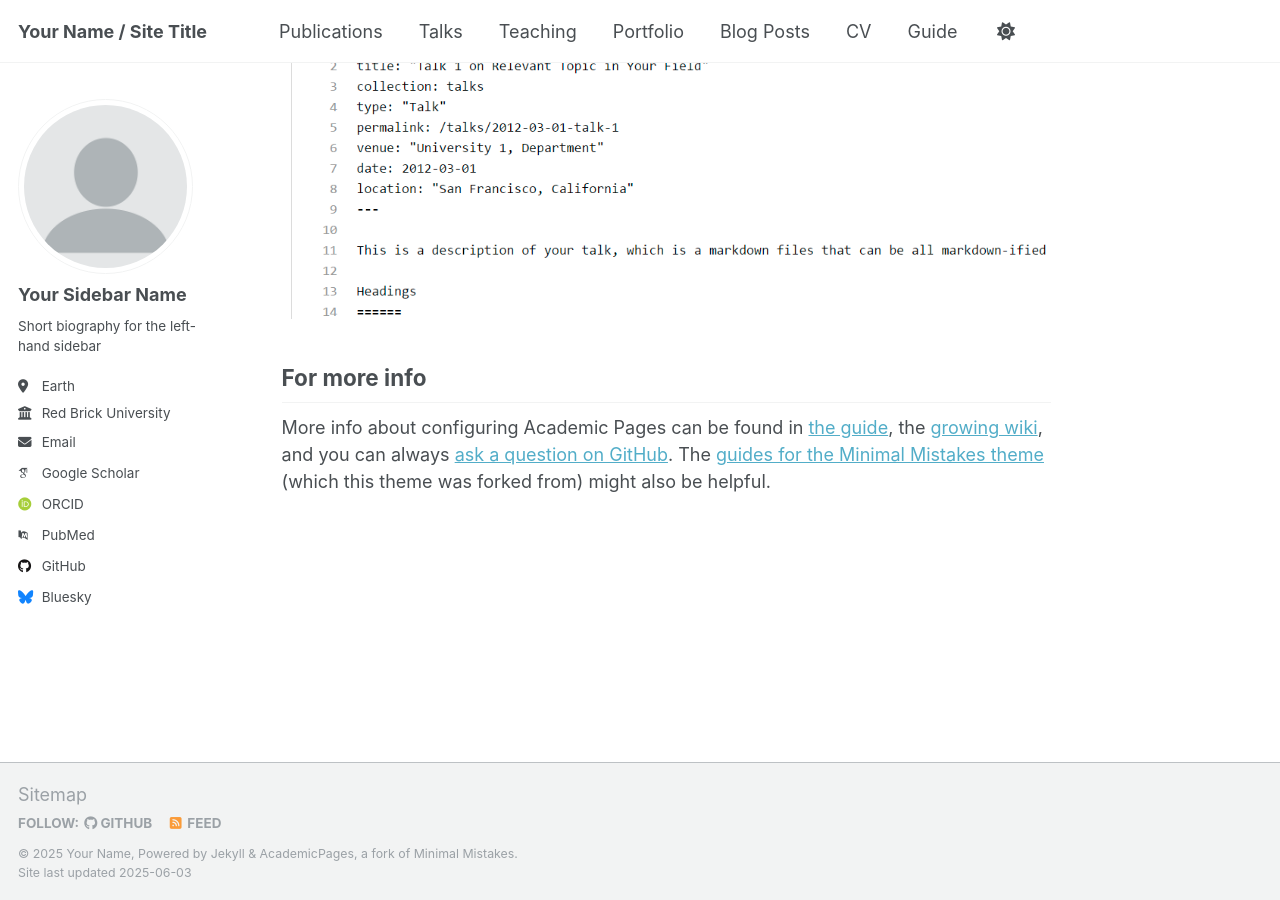
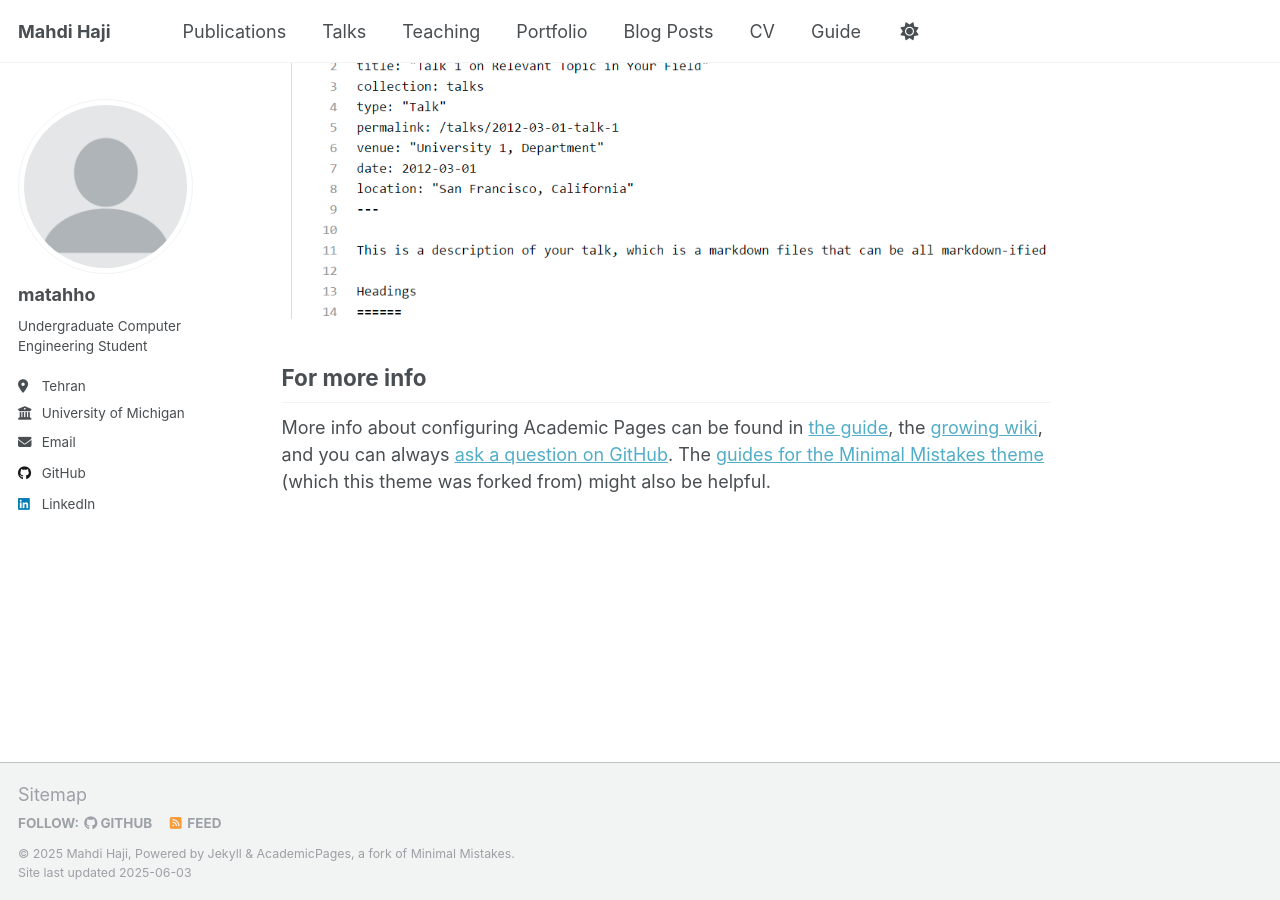
Before and after one commit to matahho/matahho.github.io, a Jekyll site: the page built from _pages/about.md, in a window 1280 px wide and 900 px high, scrolled down 2636 px. Built offline with Jekyll 4.4.1, drawn with Linux system fonts in a browser that asks for light colours; some web fonts are replaced.

Commit message:
basic naming

```diff
--- a/_config.yml
+++ b/_config.yml
@@ -9,13 +9,13 @@
 # Basic Site Settings
 locale                   : "en-US"
 site_theme               : "default"
-title                    : "Your Name / Site Title"
+title                    : "Mahdi Haji"
 title_separator          : "-"
-name                     : &name "Your Name"
+name                     : &name "Mahdi Haji"
 description              : &description "personal description"
-url                      : https://academicpages.github.io # the base hostname & protocol for your site e.g. "https://[your GitHub username].github.io" or if you already have some other page hosted on Github then use "https://[your GitHub username].github.io/[Your Repo Name]"
+url                      : https://matahho.github.io # the base hostname & protocol for your site e.g. "https://[your GitHub username].github.io" or if you already have some other page hosted on Github then use "https://[your GitHub username].github.io/[Your Repo Name]"
 baseurl                  : "" # the subpath of your site, e.g. "/blog"
-repository               : "academicpages/academicpages.github.io"
+repository               : "matahho.github.io"
 
 # Site Author - The following control what appear as part of the author content on the side bar.
 #               If a field is blank the icon and link will not appear, otherwise it will be shown.
@@ -23,22 +23,22 @@
 author:
   # Biographic information
   avatar           : "profile.png"
-  name             : "Your Sidebar Name"
+  name             : "matahho"
   pronouns         : # example: "she/her"
-  bio              : "Short biography for the left-hand sidebar"
-  location         : "Earth"
-  employer         : "Red Brick University"
+  bio              : "Undergraduate Computer Engineering Student"
+  location         : "Tehran"
+  employer         : "University of Michigan"
   uri              : # URL
-  email            : "none@example.org"
+  email            : "mehdihaji@ut.ac.ir"
 
   # Academic websites
   academia         : # URL
   arxiv            : # URL - Update with the correct link to your profile
-  googlescholar    : "https://scholar.google.com/citations?user=PS_CX0AAAAAJ"
+  googlescholar    : #"https://scholar.google.com/citations?user=PS_CX0AAAAAJ"
   impactstory      : # URL
-  orcid            : "http://orcid.org/yourorcidurl"
+  orcid            : #"http://orcid.org/yourorcidurl"
   semantic         : # URL
-  pubmed           : "https://www.ncbi.nlm.nih.gov/pubmed/?term=john+snow"
+  pubmed           : #"https://www.ncbi.nlm.nih.gov/pubmed/?term=john+snow"
   researchgate     : # URL
   scopus           : # URL
 
@@ -46,12 +46,12 @@
   bitbucket        : # Username - Update with your username on the site
   codepen          : # Username
   dribbble         : # Username
-  github           : "academicpages"
+  github           : "matahho"
   kaggle           : # Username
   stackoverflow    : # User number or user number and name (i.e., use "1" or "1/jeff-atwood")
 
   # Social media
-  bluesky          : "bsky.app" # Replace this with you Bluesky username
+  bluesky          : #"bsky.app" # Replace this with you Bluesky username
   facebook         : # Username
   flickr           : # Username
   foursquare       : # Username
@@ -60,7 +60,7 @@
   keybase          : # Username
   instagram        : # Username
   lastfm           : # Username
-  linkedin         : # Username
+  linkedin         : smahdihaji
   mastodon         : # URL
   medium           : # URL
   pinterest        : # Username
```
